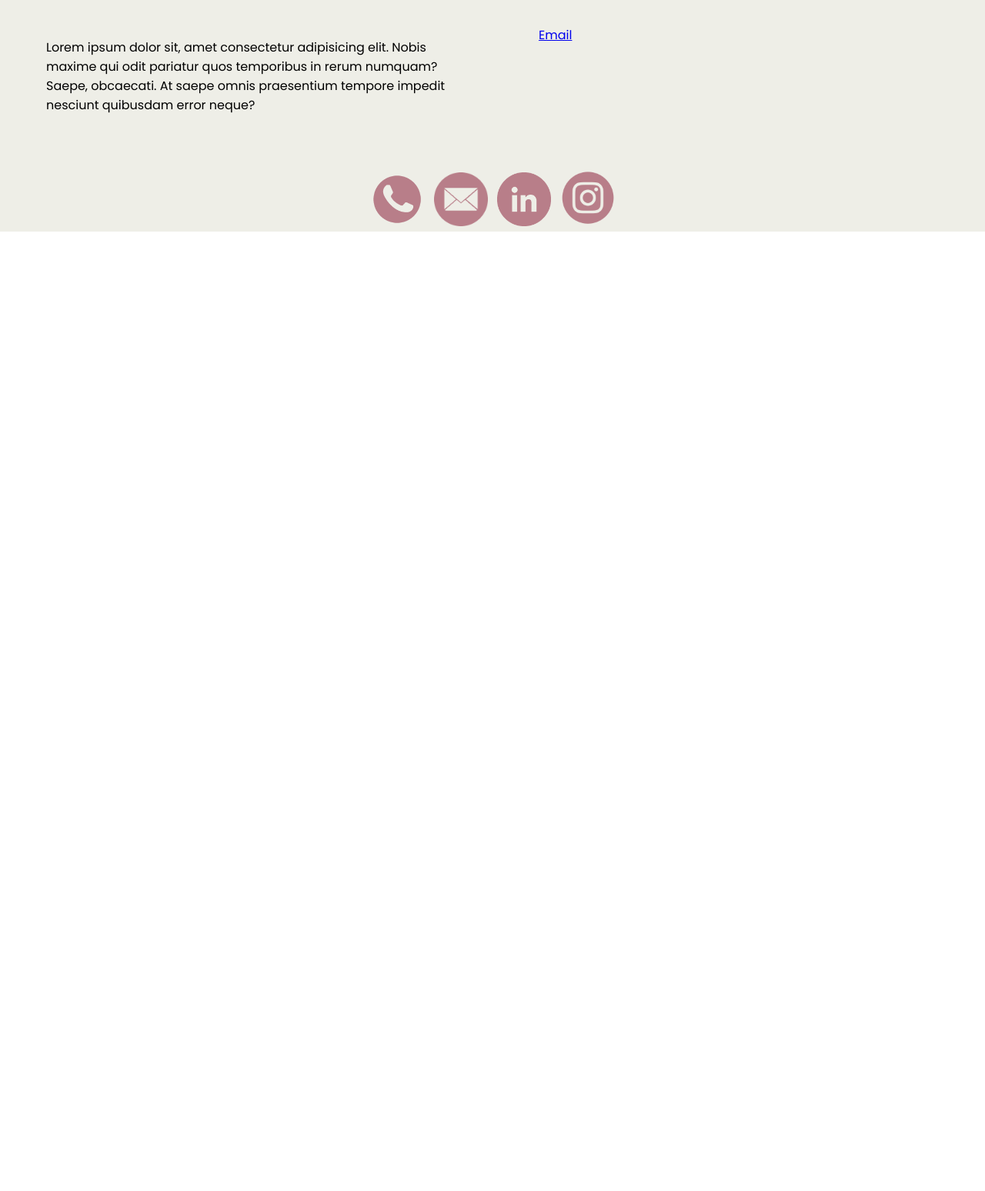
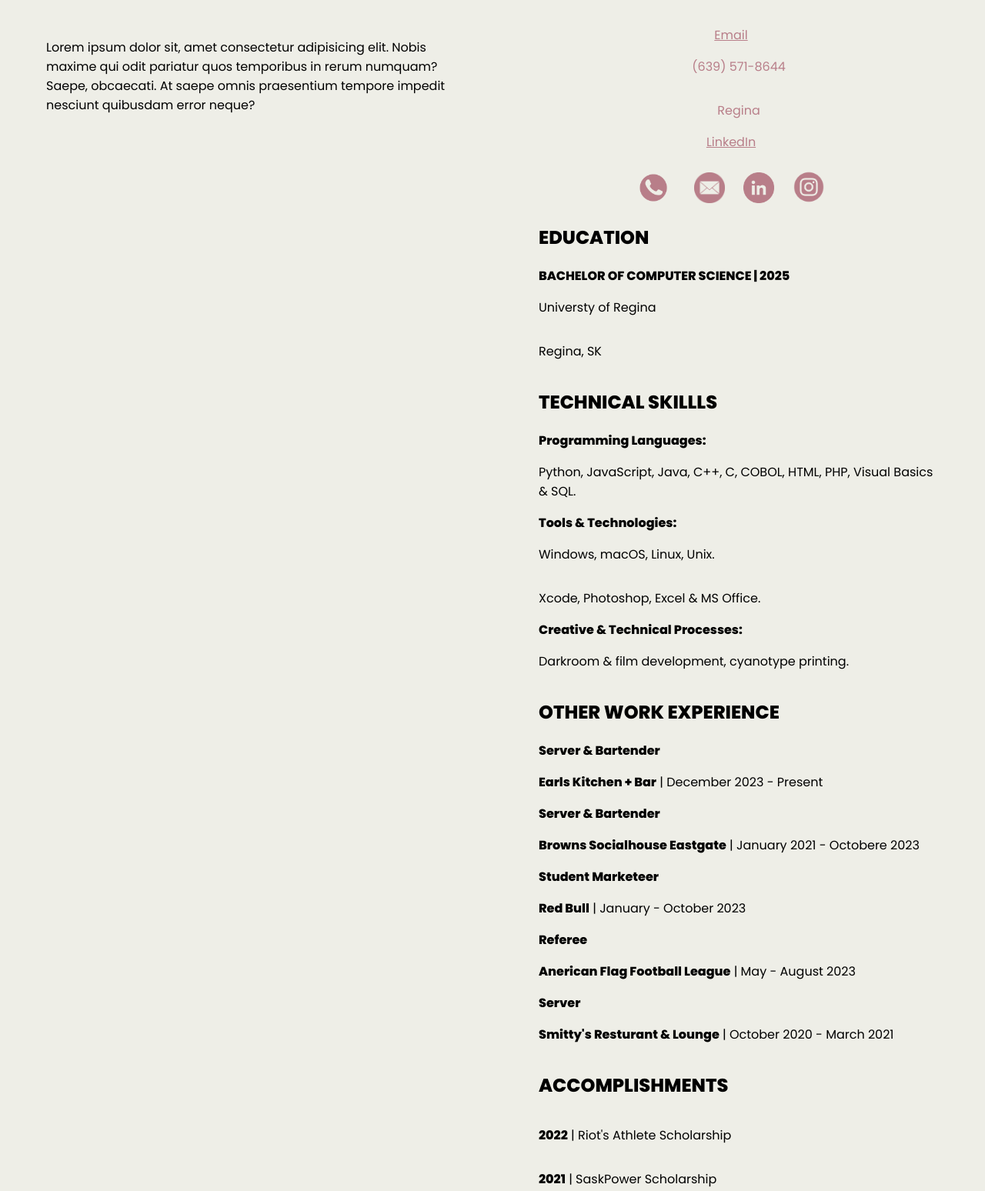
Before and after one commit to RhylynnWahl/resume, a plain HTML site: page index.html in a window 1280 px wide. Shown: the part 506-2054 px from the top of the page at 77% size. Before the commit the page ends 807 px from the top, so only its background shows below. Drawn offline with Linux system fonts and the light colour scheme.

Commit message:
right grid

```diff
--- a/index.html
+++ b/index.html
@@ -45,17 +45,60 @@
                         </div>
                         <div class="panel right">
                                 <!--RIGHT-->
-                                <a href=mailto:wahlrhylynn@gmail.com"> Email</a>
+                                <nav class="details">
+                                        <a href="mailto:wahlrhylynn@gmail.com"> <u>Email</u></a>
+                                </nav>
+                                <p class="details">(639) 571-8644</p>
+                                <p class="details">Regina</p>
+                                <nav class="details">
+                                        <a href="https://www.linkedin.com/in/rhylynn-wahl-85a089245/"> <u>LinkedIn</u></a>
+                                </nav>
+                                <nav class="details">
+                                        <br><a href="/"><img src="img/phone copy.png" alt= "Phone" style="width: 40px; height: auto;" ></a> &nbsp;
+                                        <a href="mailto:wahlrhylynn@gmail.com"><img src="img/email copy.png" alt= "Email" style="width: 40px; height: auto;"></a>
+                                        <a href="https://www.linkedin.com/in/rhylynn-wahl-85a089245/"><img src="img/linkdin copy.png" alt= "LinkedIn" style="width: 40px; height: auto;"></a>
+                                        <a href="https://www.instagram.com/accounts/login/?next=%2Frhylynn.anne%2F&source=omni_redirect"> <img src="img/instagram copy.png" alt= "Instagram" style="width: 40px; height: auto;"></a><br>
+                                </nav>
+                                <h2>EDUCATION</h2>
+                                <b>BACHELOR OF COMPUTER SCIENCE | 2025</b>
+                                <p>Universty of Regina</p>
+                                <p>Regina, SK</p>
+
+                                <h2>TECHNICAL SKILLLS </h2>
+                                <b>Programming Languages: </b>
+                                <p>Python, JavaScript, Java, C++, C, COBOL, HTML, PHP, Visual Basics & SQL.</p>
+                                <b>Tools & Technologies:</b>
+                                <p>Windows, macOS, Linux, Unix.</p>
+                                <p>Xcode, Photoshop, Excel & MS Office.</p>
+                                <b>Creative & Technical Processes:</b>
+                                <p>Darkroom & film development, cyanotype printing.</p>
+
+                                <h2>OTHER WORK EXPERIENCE</h2>
+                                <b>Server & Bartender</b>
+                                <p><b>Earls Kitchen + Bar</b> | December 2023 - Present</p>
+
+                                <b>Server & Bartender</b>
+                                <p><b>Browns Socialhouse Eastgate</b> | January 2021 - Octobere 2023</p>
+
+                                <b>Student Marketeer</b>
+                                <p><b>Red Bull</b> | January - October 2023</p>
+
+                                <b>Referee</b>
+                                <p><b>Anerican Flag Football League</b> | May - August 2023</p>
+
+                                <b>Server</b>
+                                <p><b>Smitty's Resturant & Lounge</b> | October 2020 - March 2021</p>
+
+
+                                <h2>ACCOMPLISHMENTS</h2>
+                                <p><b>2022</b> | Riot's Athlete Scholarship</p>
+                                <p> <b>2021</b> | SaskPower Scholarship</p>
+
                         </div>
                 </div>
                 <div class="panel footer">
                         <footer id="bottom-of-page">
-                                <nav>
-                                        <br><a href="/"><img src="img/phone copy.png" alt= "Phone" style="width: 70px; height: auto;" ></a> &nbsp;
-                                        <a href="mailto:wahlrhylynn@gmail.com"><img src="img/email copy.png" alt= "Email" style="width: 70px; height: auto;"></a> &nbsp;
-                                        <a href="https://www.linkedin.com/in/rhylynn-wahl-85a089245/"><img src="img/linkdin copy.png" alt= "LinkedIn" style="width: 70px; height: auto;"></a> &nbsp;
-                                        <a href="https://www.instagram.com/accounts/login/?next=%2Frhylynn.anne%2F&source=omni_redirect"> <img src="img/instagram copy.png" alt= "Instagram" style="width: 70px; height: auto;"></a><br>
-                                </nav>
+
                         </footer>
                 </div>
 
--- a/style.css
+++ b/style.css
@@ -29,6 +29,14 @@ main {
     color: #b87e89;
     font-size: 3em;
 }
+.panel.header nav a {
+    color: #b87e89;
+    text-decoration: none;
+    margin-right: 20px;
+}
+.panel.header nav a:hover {
+    color: #bbbb99;
+}
 
 /* LEFT */
 .panel.left {
@@ -56,23 +64,26 @@ main {
     grid-template-columns: 1fr 1fr;
 }
 
-
-/*MIDDLE */
+/*RIGHT & MIDDLE */
 .panel.middle, .panel.right {
     padding: 30px 60px;
+}
+.panel.right nav a {
+    color: #b87e89;
+    text-decoration: none;
+    margin-right: 20px;
+}
+.panel.right nav a:hover {
+    color: #bbbb99;
+}
+.details{
+  color: #b87e89;
+  text-align: center
 }
 
 .panel.footer{
     grid-column: 1 / -1;
-    text-align: center
-}
-.panel.header nav a {
-    color: #b87e89;
-    text-decoration: none;
-    margin-right: 20px;
-}
-.panel.header nav a:hover {
-    color: #bbbb99;
+
 }
 
 /* 1400px */
@@ -80,7 +91,7 @@ main {
     main {
         grid-template-columns: 1fr;
     }
-    .panel.left, .content {
+     .content {
         grid-column: 1 / -1;
     }
     .content{
```
